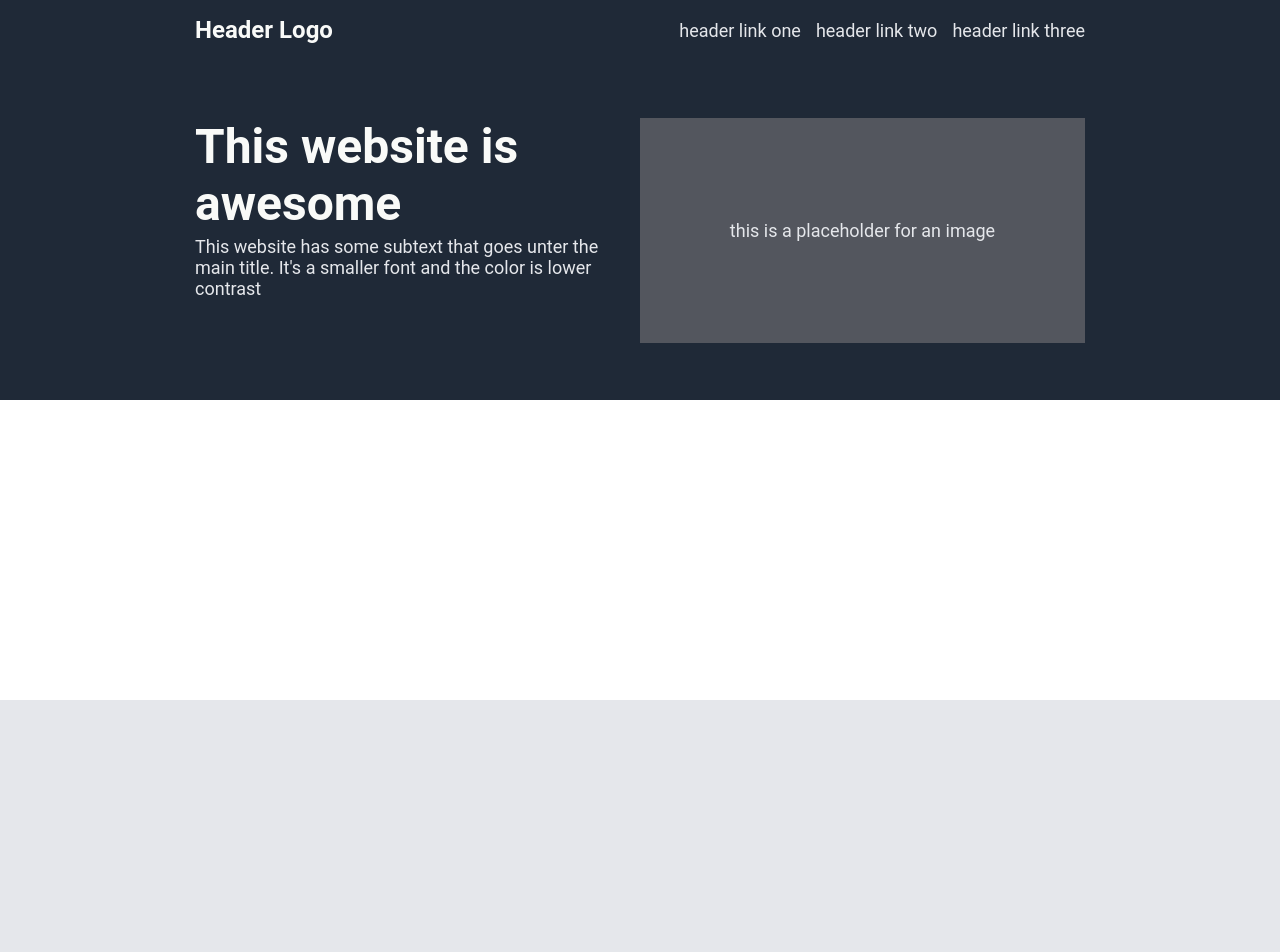
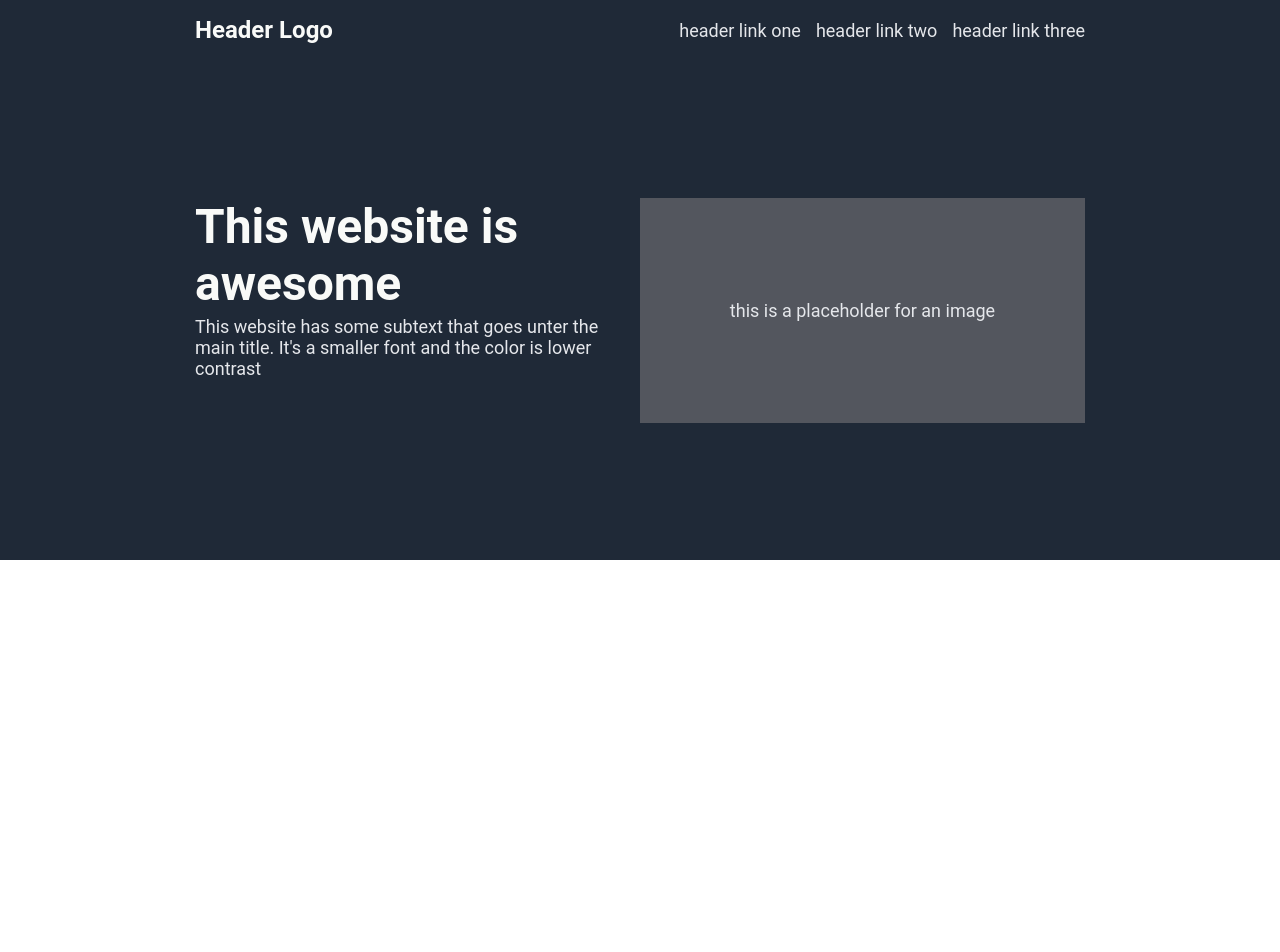
Before and after one commit to andrei0sipov/landing-page, a plain HTML site: page index.html in a window 1280 px wide. Shown: the top 952 px of the page. Drawn offline with Linux system fonts and the light colour scheme.

Commit message:
Change content sizing.

```diff
--- a/index.html
+++ b/index.html
@@ -7,7 +7,6 @@
     <link rel="stylesheet" href="style.css">
 </head>
 <body>
-    <div class="header">
     <div class="header-top">
         <div class="logo">Header Logo</div>
         <ul class="links">
@@ -16,7 +15,10 @@
             <li><a href>header link three</a></li>
         </ul>
     </div>
-        <div class="header-bottom">
+
+    <div class="content">
+
+        <div class="header">
             <div class="box1">
                 <div class="hero-main">This website is awesome</div>
                 <div class="hero-secondary">This website has some subtext that goes unter the main title. It's a smaller font and the color is lower contrast</div>
@@ -24,7 +26,6 @@
             </div>
             <div class="box2">
                 <div class="placeholder">this is a placeholder for an image</div>
-            </div>
             </div>
         </div>
 
@@ -40,6 +41,8 @@
 
         </div>
 
+    </div>
+
     <div class="footer">
 
     </div>
--- a/style.css
+++ b/style.css
@@ -1,58 +1,66 @@
+html, body {
+    margin: 0;
+    height: 100%;
+}
+
 body {
     font-family: Roboto, sans-serif;
     padding: 0;
-    margin: 0;
     display: flex;
-    flex-flow: column;
+    flex-flow: row wrap;
+}
+
+.header-top {
+    background-color: #1F2937;
+    width: 100%;
+    height: 60px;
+    display: flex;
+    justify-content: center;
+    align-items: center;
+}
+
+.content {
+    width: 100%;
+    height: 2000px;
+    display: flex;
+    flex-flow: row wrap;
 }
 
 .header {
     background-color: #1F2937;
     width: 100%;
-    height: 400px;
+    height: 25%;
     display: flex;
-    flex-direction: column;
+    justify-content: center;
+    align-items: center;
 }
 
 .info {
     background-color: white;
     width: 100%;
-    height: 300px;
+    height: 25%;
 }
 
 .quote {
     background-color: #E5E7EB;
     width: 100%;
-    height: 300px;
+    height: 25%;
 }
 
 .action {
     background-color: white;
     width: 100%;
-    height: 300px;
+    height: 25%;
 }
 
 .footer {
     background-color: #1F2937;
     width: 100%;
-    height: 50px;
+    height: 60px;
+    align-self: flex-end;
 }
 
 /* header elements */
-
-.header-top {
-    height: 15%;
-    display: flex;
-    justify-content: center;
-    align-items: center;
-}
-
-.header-bottom {
-    height: 85%;
-    display: flex;
-    justify-content: center;
-    align-items: center;
-}
 
 .logo, .hero-main {
     color: #F9FAF8;
```
Lines whose indentation alone changed are shown as unchanged.
